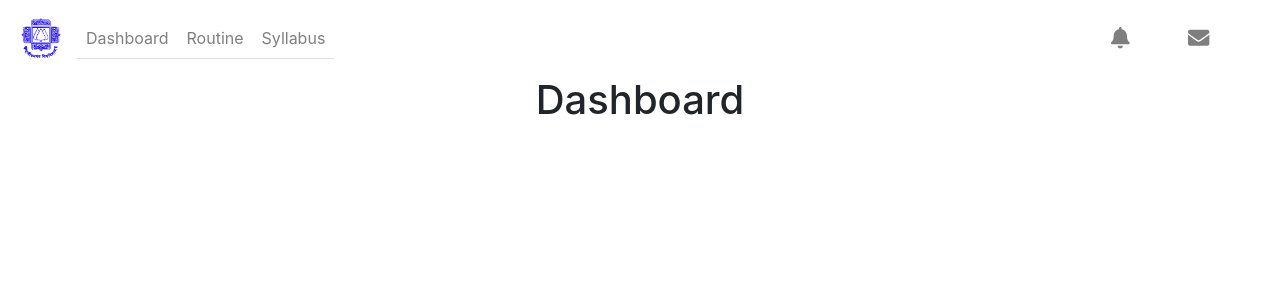
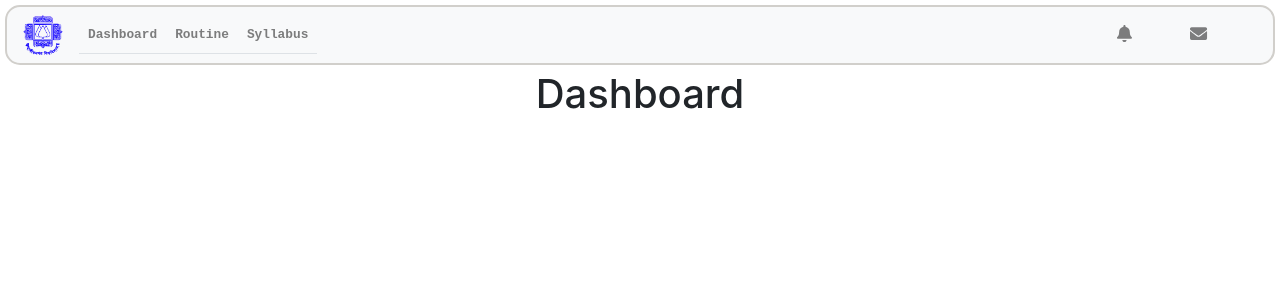
Before and after one commit to kmtusher97/Office-Management-Application-for-CSEJU, a React (Create React App) app in the folder cseju-office-management-app/: page / in a window 1280 px wide. Shown: the top 300 px of the page. Built offline with nearby package versions, Linux system fonts and the light colour scheme.

Commit message:
Header Styling

```diff
--- /dev/null
+++ b/cseju-office-management-app/src/components/layout/Header.css
@@ -0,0 +1,12 @@
+.navbar {
+  border: 2px solid #d1cfcb;
+  border-radius: 15px;
+  height: 60px;
+  padding: 0;
+}
+
+a.nav-link {
+  font-size: 0.8rem;
+  font-family: "Courier New", Courier, monospace;
+  font-weight: bold;
+}
--- a/cseju-office-management-app/src/components/layout/Header.js
+++ b/cseju-office-management-app/src/components/layout/Header.js
@@ -1,4 +1,5 @@
 import React, { Component } from "react";
+import "./Header.css";
 import { FontAwesomeIcon } from "@fortawesome/react-fontawesome";
 import { Navbar, Nav, NavItem, Image } from "react-bootstrap";
 
@@ -7,7 +8,13 @@ import headerData from "./HeaderData";
 class Header extends Component {
   render() {
     return (
-      <Navbar collapseOnSelect expand="lg" bg="lg" variant="light">
+      <Navbar
+        collapseOnSelect
+        expand="md"
+        bg="light"
+        variant="light"
+        className="header"
+      >
         <Navbar.Brand href={headerData.brandLink}>
           <Image
             src={headerData.brandLogo}
@@ -19,6 +26,7 @@ class Header extends Component {
           />
         </Navbar.Brand>
         <Navbar.Toggle aria-controls="responsive-navbar-nav" />
+
         <Navbar.Collapse className="responsive-navbar-nav">
           <Nav
             className="mr-auto"
@@ -26,12 +34,8 @@ class Header extends Component {
             defaultActiveKey={window.location.pathname}
           >
             {headerData.menus.map((menu, idxHeaderMenu) => (
-              <NavItem key={idxHeaderMenu}>
-                <Nav.Link
-                  href={menu.link}
-                  eventKey={menu.link}
-                  style={{ fontColor: "blue" }}
-                >
+              <NavItem key={idxHeaderMenu} className="left_nav">
+                <Nav.Link href={menu.link} eventKey={menu.link}>
                   {menu.name}
                 </Nav.Link>
               </NavItem>
```
